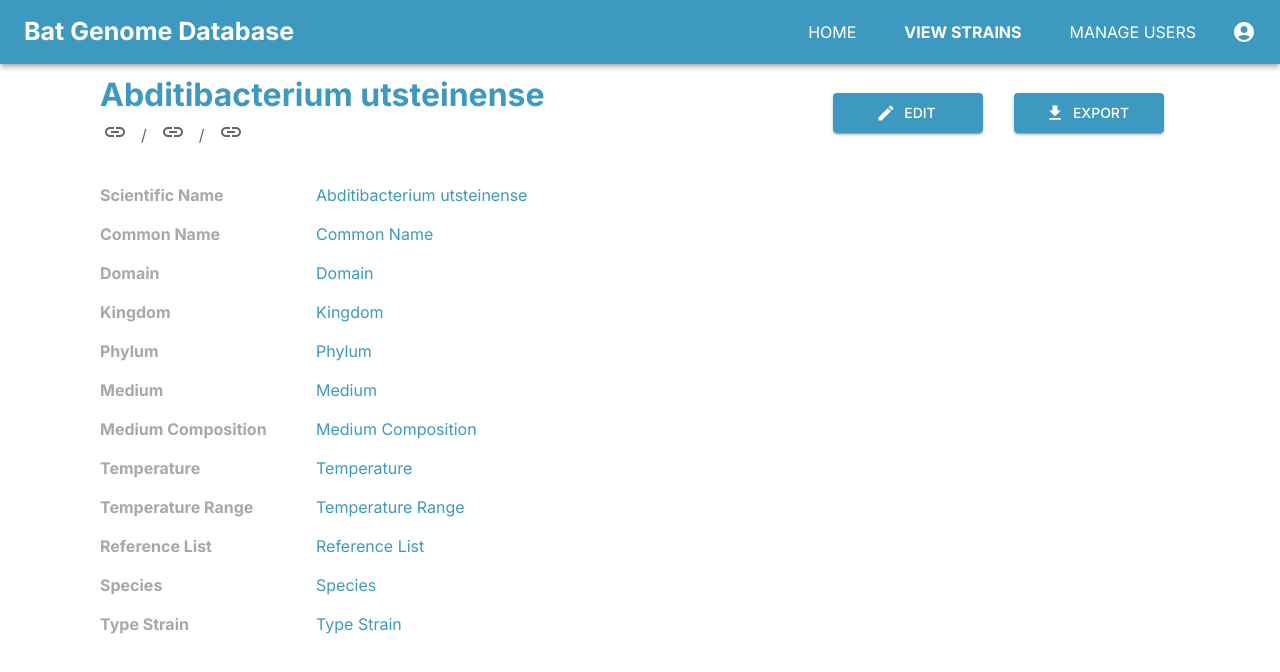
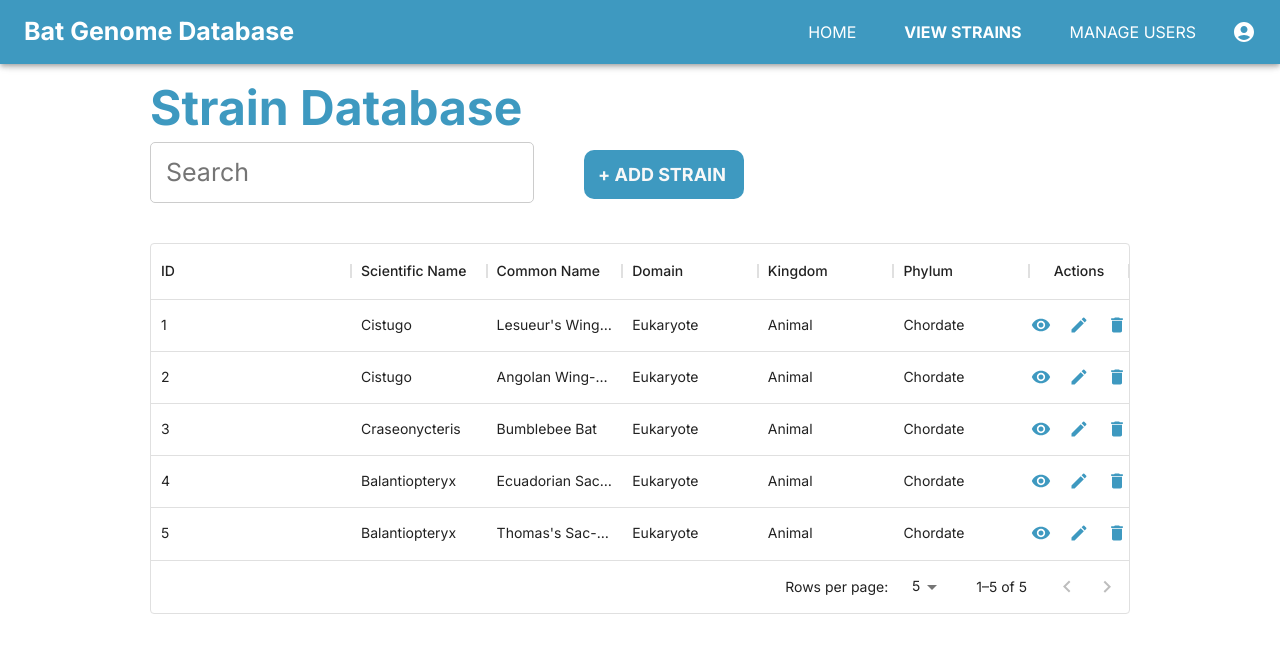
Before and after one commit to lbsomoson/bat-genome-database, a React (Create React App) app in the folder bat-genome-client/: page /view/strain in a window 1280 px wide. Shown: the top 672 px of the page. Built offline with nearby package versions, Linux system fonts and the light colour scheme.

Commit message:
feat: added viewStrain, edited previous viewStrain to viewSpecificStrain
used managedUsers UI
changed previous viewStrain to viewSpecificStrain

```diff
--- a/bat-genome-client/src/App.js
+++ b/bat-genome-client/src/App.js
@@ -14,7 +14,8 @@ import {
 	Home,
 	Login,
 	ManageUsers,
-	ViewStrain
+	ViewStrain,
+	ViewSpecificStrain
 } from "./pages/index";
 
 
@@ -45,6 +46,7 @@ export default function App() {
 				<Route path="/" element={<Layout />}>
 					<Route index element={<Home />} />
 					<Route path="view/strain" element={<ViewStrain />} />
+					<Route path="view/specificstrain" element={<ViewSpecificStrain />} />
 					<Route path="add/strain" element={<AddStrain />} />
 					<Route path="users" element={<ManageUsers />} />
 				</Route>
--- a/bat-genome-client/src/pages/index.js
+++ b/bat-genome-client/src/pages/index.js
@@ -1,8 +1,9 @@
 import Login from "./login/Login";
 import CreateAccount from "./createAccount/CreateAccount";
 import Home from "./home/Home";
-import ViewStrain from "./viewStrain/ViewStrain";
+import ViewStrain from "./viewStrain/viewStrain";
+import ViewSpecificStrain from "./viewSpecificStrain/ViewSpecificStrain";
 import AddStrain from "./addStrain/AddStrain";
 import ManageUsers from "./manageUsers/ManageUsers";
 
-export { Login, CreateAccount, Home, ViewStrain, AddStrain, ManageUsers };
+export { Login, CreateAccount, Home, ViewStrain, ViewSpecificStrain, AddStrain, ManageUsers };
--- /dev/null
+++ b/bat-genome-client/src/pages/viewSpecificStrain/ViewSpecificStrain.css
@@ -0,0 +1,54 @@
+.main {
+  padding: 25px 100px;
+}
+
+body {
+  font-family: 'Inter var', sans-serif;
+}
+
+h1 {
+  color: #3E99C0;
+  font-weight: bold;
+  line-height: 1%;
+}
+
+.container {
+  display: flex;
+  flex-direction: column;
+  align-content: space-around;
+  row-gap: 15px;
+}
+
+.item {
+  display: flex;
+}
+
+.left {
+  width: 20%;
+}
+
+.right {
+  width: 80%;
+}
+
+.topText {
+  display: flex;
+  flex: 40%;
+  margin-top: 20px;
+  margin-bottom: 30px;
+  align-items: center;
+}
+
+.topRight {
+  display: flex;
+}
+
+.topLeft {
+  flex: 60%;
+}
+
+.topRight Button {
+  flex: 50%;
+  margin-left: 15px;
+  display: 'inline-block';
+}
--- /dev/null
+++ b/bat-genome-client/src/pages/viewSpecificStrain/ViewSpecificStrain.jsx
@@ -0,0 +1,143 @@
+import { ThemeProvider, Typography, Box, Button, Breadcrumbs } from "@mui/material";
+import { ArrowBack, Edit, FileDownload, Link } from '@mui/icons-material';
+import { theme } from "../../theme";
+
+import "./ViewSpecificStrain.css";
+
+const detail = {
+	scientificName: "Abditibacterium utsteinense",
+	commonName: "Common Name",
+	domain: "Domain",
+	kingdom: "Kingdom",
+	phylum: "Phylum",
+	medium: "Medium",
+	mediumComposition: "Medium Composition",
+	temperature: "Temperature",
+	temperatureRange: "Temperature Range",
+	referenceList: "Reference List",
+	species: "Species",
+	typeStrain: "Type Strain",
+}
+
+export default function ViewSpecificStrain() {
+
+	function handleClick(event) {
+    event.preventDefault();
+    console.info('You clicked a breadcrumb.');
+  }
+
+	return (
+		<ThemeProvider theme={theme}>
+			<Box>
+				{/* <Typography color="primary.gray"> This is the View Strains page! </Typography> */}
+				<div className="main">
+					<ArrowBack />
+					<Typography fontFamily="Inter">
+						<div className="topText">
+							<div className="topLeft">
+								<h1>
+									{detail.scientificName}
+								</h1>
+								<div role="navigation" onClick={handleClick}>
+									<Breadcrumbs aria-label="breadcrumb">
+										<Link underline="hover"
+											color="inherit"
+											href="/"
+										>
+											Strain
+										</Link>
+										<Link
+											underline="hover"
+											color="inherit"
+											href="/strain"
+										>
+											Strain
+										</Link>
+										<Link
+											underline="hover"
+											color="text.primary"
+											href="/strain"
+											aria-current="page"
+										>
+											{detail.scientificName}
+										</Link>
+									</Breadcrumbs>
+								</div>
+							</div>
+							<div className="topRight">
+								{/* TODO: Hide edit button when user is logged in */}
+								<Button
+									startIcon={<Edit style={{ color: '#fff' }}/>}
+									variant="contained"
+									size="medium"
+									sx={{ width: 150, padding: 1, margin: 2 }}
+									>
+										Edit
+									</Button>
+								<Button
+									startIcon={<FileDownload style={{ color: '#fff' }}/>}
+									variant="contained"
+									size="medium"
+									sx={{ width: 150, padding: 1, margin: 2 }}
+									>
+										Export
+								</Button>
+							</div>
+						</div>
+						<div className="container">
+							<div className="item">
+								<div className="left"><Typography fontWeight="bold" color="primary.gray">Scientific Name</Typography></div>
+								<div className="right"><Typography color="primary.main">{detail.scientificName}</Typography></div>
+							</div>
+							<div className="item">
+								<div className="left"><Typography fontWeight="bold" color="primary.gray">Common Name</Typography></div>
+								<div className="right"><Typography color="primary.main">{detail.commonName}</Typography></div>
+							</div>
+							<div className="item">
+								<div className="left"><Typography fontWeight="bold" color="primary.gray">Domain</Typography></div>
+								<div className="right"><Typography color="primary.main">{detail.domain}</Typography></div>
+							</div>
+							<div className="item">
+								<div className="left"><Typography fontWeight="bold" color="primary.gray">Kingdom</Typography></div>
+								<div className="right"><Typography color="primary.main">{detail.kingdom}</Typography></div>
+							</div>
+							<div className="item">
+								<div className="left"><Typography fontWeight="bold"  color="primary.gray">Phylum</Typography></div>
+								<div className="right"><Typography color="primary.main">{detail.phylum}</Typography></div>
+							</div>
+							<div className="item">
+								<div className="left"><Typography fontWeight="bold" color="primary.gray">Medium</Typography></div>
+								<div className="right"><Typography color="primary.main">{detail.medium}</Typography></div>
+							</div>
+							<div className="item">
+								<div className="left"><Typography fontWeight="bold" color="primary.gray">Medium Composition</Typography></div>
+								<div className="right"><Typography color="primary.main">{detail.mediumComposition}</Typography></div>
+							</div>
+							<div className="item">
+								<div className="left"><Typography fontWeight="bold" color="primary.gray">Temperature</Typography></div>
+								<div className="right"><Typography color="primary.main">{detail.temperature}</Typography></div>
+							</div>
+							<div className="item">
+								<div className="left"><Typography fontWeight="bold" color="primary.gray">Temperature Range</Typography></div>
+								<div className="right"><Typography color="primary.main">{detail.temperatureRange}</Typography></div>
+							</div>
+							<div className="item">
+								<div className="left"><Typography fontWeight="bold" color="primary.gray">Reference List</Typography></div>
+								<div className="right"><Typography color="primary.main">{detail.referenceList}</Typography></div>
+							</div>
+							<div className="item">
+								<div className="left"><Typography fontWeight="bold" color="primary.gray">Species</Typography></div>
+								<div className="right"><Typography color="primary.main">{detail.species}</Typography></div>
+							</div>
+							<div className="item">
+								<div className="left"><Typography fontWeight="bold" color="primary.gray">Type Strain</Typography></div>
+								<div className="right"><Typography color="primary.main">{detail.typeStrain}</Typography></div>
+							</div>
+						</div>
+
+					</Typography>
+				</div>
+			</Box>
+		</ThemeProvider>
+	);
+}
--- a/bat-genome-client/src/pages/viewStrain/ViewStrain.css
+++ b/bat-genome-client/src/pages/viewStrain/ViewStrain.css
@@ -52,3 +52,30 @@ h1 {
     margin-left: 15px;
     display: 'inline-block';
   }
+
+  .search_bar {
+    display: inline-block;
+    float: none;
+    /* display: block; */
+    text-align: left;
+    width: 30vw;
+    margin-right: 50px;
+    padding: 15px;
+    border-radius: 5px;
+    font-size: 25px;
+  }
+  .search_bar {
+    border: 1px solid #ccc;
+  }
+
+  .boxedtext {
+    /* margin-left: 20px; */
+    background-color:#3e99c0 ;
+    display: inline-block;
+    color: #f8f8f8 ;
+    width: 160px;
+    padding: 14px;
+    font-size: 18px;
+    border-radius: 10px;
+    margin: 0;
+  }
--- a/bat-genome-client/src/pages/viewStrain/ViewStrain.jsx
+++ b/bat-genome-client/src/pages/viewStrain/ViewStrain.jsx
@@ -1,143 +1,280 @@
-import { ThemeProvider, Typography, Box, Button, Breadcrumbs } from "@mui/material";
+// import React, { Component } from "react";
+// // import { withRouter } from "react-router-dom";
+// import StrainList from "../../components/strain_content/StrainList";
+// import Sidebar from "../../components/sidebar/Sidebar";
+// import "./Strain.css";
+// import AddStrain from "../../components/strain_content/AddStrain";
+
+
+// export class Strain extends Component {
+//   constructor(props) {
+//     super(props);
+
+//     this.state = {
+//       component: "list",
+//       search_type: "id",
+//       // search_term: "1",
+//     };
+
+//     this.handleComponent = this.handleComponent.bind(this);
+//   }
+
+//   handleComponent() {
+//     if (this.state.component === "list") {
+//       return <StrainList />;
+//     } else {
+//       return <AddStrain />;
+//     }
+//   }
+
+//   render() {
+//     return (
+//       <div>
+//         <Sidebar Crumb={this.props.Crumb} Match={this.props.match} />
+//         <div className="strain_content">
+//           <div className="title_bar">
+//             <div className="left_title_bar">
+
+// 			 	<br/><br/><br/>
+//                 <h1 className="title">Strain Database</h1>
+
+//             </div>
+
+//             <div className="right_title_bar">
+//               {this.state.component === "list" ? (
+//                 <svg
+//                   className="title_bar_button"
+//                   fill="currentColor"
+//                   viewBox="0 0 20 20"
+//                   xmlns="http://www.w3.org/2000/svg"
+//                   onClick={() =>
+//                     this.setState({
+//                       component: "add",
+//                     })
+//                   }
+//                 >
+//                   <path
+//                     fillRule="evenodd"
+//                     d="M10 18a8 8 0 100-16 8 8 0 000 16zm1-11a1 1 0 10-2 0v2H7a1 1 0 100 2h2v2a1 1 0 102 0v-2h2a1 1 0 100-2h-2V7z"
+//                     clipRule="evenodd"
+//                   />
+//                 </svg>
+//               ) :
+// 			   (
+//                 <svg
+//                   className="title_bar_button"
+//                   fill="currentColor"
+//                   viewBox="0 0 20 20"
+//                   xmlns="http://www.w3.org/2000/svg"
+//                   onClick={() =>
+//                     this.setState({
+//                       component: "list",
+//                     })
+//                   }
+//                 >
+//                   <path
+//                     fillRule="evenodd"
+//                     d="M10 18a8 8 0 100-16 8 8 0 000 16zM8.707 7.293a1 1 0 00-1.414 1.414L8.586 10l-1.293 1.293a1 1 0 101.414 1.414L10 11.414l1.293 1.293a1 1 0 001.414-1.414L11.414 10l1.293-1.293a1 1 0 00-1.414-1.414L10 8.586 8.707 7.293z"
+//                     clipRule="evenodd"
+//                   />
+//                 </svg>
+//               )}
+//             </div>
+//           </div>
+//           {this.handleComponent()}
+//         </div>
+//       </div>
+//     );
+//   }
+// }
+
+
+// // ako nagcomment out nung withRouter to remove errors kasi deprecated na to sa react-router-v6
+// // recreate it using useNavigate - lara
+
+// // export default withRouter(Strain);
+// export default Strain;
+
+import { useState } from "react";
+import { useNavigate } from "react-router-dom";
+import { DataGrid, GridActionsCellItem } from "@mui/x-data-grid";
+
+import VisibilityIcon from '@mui/icons-material/Visibility';
+import DeleteIcon from '@mui/icons-material/Delete';
+import EditIcon from '@mui/icons-material/Edit';
+import AddIcon from '@mui/icons-material/Add';
+import { ThemeProvider, Typography, Box } from "@mui/material";
+import Avatar from '@mui/material/Avatar'
+
+import { theme } from "../../theme";
+import { display } from "@mui/system";
+import "./viewStrain.css"
 import { ArrowBack, Edit, FileDownload, Link } from '@mui/icons-material';
-import { theme } from "../../theme";
 
-import "./ViewStrain.css";
-
-const detail = {
-	scientificName: "Abditibacterium utsteinense",
-	commonName: "Common Name",
-	domain: "Domain",
-	kingdom: "Kingdom",
-	phylum: "Phylum",
-	medium: "Medium",
-	mediumComposition: "Medium Composition",
-	temperature: "Temperature",
-	temperatureRange: "Temperature Range",
-	referenceList: "Reference List",
-	species: "Species",
-	typeStrain: "Type Strain",
-}
 
 export default function ViewStrain() {
+	const [pageSize, setPageSize] = useState(5);
 
-	function handleClick(event) {
-    event.preventDefault();
-    console.info('You clicked a breadcrumb.');
-  }
+	//----- For placeholder avatars only (will be replaced by profile photos)
+	function stringToColor(string) {
+		let hash = 0;
+		let i;
 
+		/* eslint-disable no-bitwise */
+		for (i = 0; i < string.length; i += 1) {
+		  hash = string.charCodeAt(i) + ((hash << 5) - hash);
+		}
+
+		let color = '#';
+
+		for (i = 0; i < 3; i += 1) {
+		  const value = (hash >> (i * 8)) & 0xff;
+		  color += `00${value.toString(16)}`.slice(-2);
+		}
+		/* eslint-enable no-bitwise */
+
+		return color;
+	}
+
+	function stringAvatar(name) {
+		return {
+		  sx: {
+			bgcolor: stringToColor(name),
+		  },
+		  children: `${name.split(' ')[0][0]}`,
+		};
+	  }
+	//-----
+
+	// function getcommon_name(params) {
+	// 	switch(params.row.common_name){
+	// 		case 102:
+	// 			return "User"
+	// 		case 202:
+	// 			return "Admin"
+	// 	}
+	// }
+
+    const rows = [
+        { id: 1, name: '1', sci_name: 'Cistugo', common_name: "Lesueur's Wing-gland Bat", domain: "Eukaryote", kingdom: "Animal",  phylum: "Chordate" },
+        { id: 2, name: '2', sci_name: 'Cistugo', common_name: "Angolan Wing-gland Bat", domain: "Eukaryote", kingdom: "Animal", phylum: "Chordate" },
+        { id: 3, name: '3', sci_name: 'Craseonycteris', common_name: "Bumblebee Bat", domain: "Eukaryote", kingdom: "Animal", phylum: "Chordate" },
+        { id: 4, name: '4', sci_name: 'Balantiopteryx', common_name: "Ecuadorian Sac-winged Bat", domain: "Eukaryote", kingdom: "Animal", phylum: "Chordate" },
+        { id: 5, name: '5', sci_name: 'Balantiopteryx', common_name: "Thomas's Sac-winged Bat", domain: "Eukaryote", kingdom: "Animal", phylum: "Chordate" },
+        // { id: 6, name: '6', sci_name: 'mel', common_name: 102, domain: "test2@gmail.com", kingdom: "09876543210", phylum: "09876543210"},
+        // { id: 7, name: '7', sci_name: 'ferclifford', common_name: 202, domain: "test7@gmail.com", kingdom: "09876543210", phylum: "09876543210" },
+        // { id: 8, name: '8', sci_name: 'rossfrances', common_name: 102, domain: "test9@gmail.com", kingdom: "09876543210", phylum: "09876543210" },
+        // { id: 9, name: '9', sci_name: 'hrvyroxie', common_name: 202, domain: "test2@gmail.com", kingdom: "09876543210", phylum: "09876543210" },
+      ];
+
+    const columns = [
+		// {
+		// 	field: "id",
+		// 	headerName: "",
+		// 	minWidth: 50,
+		// 	sortable: false,
+		// 	renderCell: (params) => {
+		// 		console.log(params);
+		// 		return (
+		// 		  <>
+		// 			<Avatar {...stringAvatar(params.row.name)}/>
+		// 		  </>
+		// 		);
+		// 	  }
+		// },
+		{
+			field: "name",
+			headerName: "ID",
+			minWidth: 200,
+			flex: 1,
+		},
+		{
+			field: "sci_name",
+			headerName: "Scientific Name",
+			minwidth: 200,
+			flex: 1,
+		},
+		{
+			field: "common_name",
+			headerName: "Common Name",
+			minWidth: 110,
+			flex: 1,
+		},
+		{
+			field: "domain",
+			headerName: "Domain",
+			minWidth: 110,
+			flex: 1,
+		},
+		{
+			field: "kingdom",
+			headerName: "Kingdom",
+			minWidth: 110,
+			flex: 1,
+		},
+    {
+			field: "phylum",
+			headerName: "Phylum",
+			minWidth: 110,
+			flex: 1,
+		},
+		{
+			field: "actions",
+			headerName: "Actions",
+			type: "actions",
+			minWidth: 80,
+			getActions: (params) => [
+				<GridActionsCellItem
+					icon={<VisibilityIcon color={"primary"}/>}
+					label="View User Details"
+				/>,
+        <GridActionsCellItem
+        icon={<EditIcon color={"primary"}/>}
+        label="Edit"
+      />,
+				<GridActionsCellItem
+					icon={<DeleteIcon color={"primary"}/>}
+					label="Delete"
+				/>
+			]
+		},
+	];
 	return (
 		<ThemeProvider theme={theme}>
-			<Box>
-				{/* <Typography color="primary.gray"> This is the View Strains page! </Typography> */}
-				<div className="main">
-					<ArrowBack />
-					<Typography fontFamily="Inter">
-						<div className="topText">
-							<div className="topLeft">
-								<h1>
-									{detail.scientificName}
-								</h1>
-								<div role="navigation" onClick={handleClick}>
-									<Breadcrumbs aria-label="breadcrumb">
-										<Link underline="hover"
-											color="inherit"
-											href="/"
-										>
-											Strain
-										</Link>
-										<Link
-											underline="hover"
-											color="inherit"
-											href="/strain"
-										>
-											Strain
-										</Link>
-										<Link
-											underline="hover"
-											color="text.primary"
-											href="/strain"
-											aria-current="page"
-										>
-											{detail.scientificName}
-										</Link>
-									</Breadcrumbs>
-								</div>
-							</div>
-							<div className="topRight">
-								{/* TODO: Hide edit button when user is logged in */}
-								<Button
-									startIcon={<Edit style={{ color: '#fff' }}/>}
-									variant="contained"
-									size="medium"
-									sx={{ width: 150, padding: 1, margin: 2 }}
-									>
-										Edit
-									</Button>
-								<Button
-									startIcon={<FileDownload style={{ color: '#fff' }}/>}
-									variant="contained"
-									size="medium"
-									sx={{ width: 150, padding: 1, margin: 2 }}
-									>
-										Export
-								</Button>
-							</div>
-						</div>
-						<div className="container">
-							<div className="item">
-								<div className="left"><Typography fontWeight="bold" color="primary.gray">Scientific Name</Typography></div>
-								<div className="right"><Typography color="primary.main">{detail.scientificName}</Typography></div>
-							</div>
-							<div className="item">
-								<div className="left"><Typography fontWeight="bold" color="primary.gray">Common Name</Typography></div>
-								<div className="right"><Typography color="primary.main">{detail.commonName}</Typography></div>
-							</div>
-							<div className="item">
-								<div className="left"><Typography fontWeight="bold" color="primary.gray">Domain</Typography></div>
-								<div className="right"><Typography color="primary.main">{detail.domain}</Typography></div>
-							</div>
-							<div className="item">
-								<div className="left"><Typography fontWeight="bold" color="primary.gray">Kingdom</Typography></div>
-								<div className="right"><Typography color="primary.main">{detail.kingdom}</Typography></div>
-							</div>
-							<div className="item">
-								<div className="left"><Typography fontWeight="bold"  color="primary.gray">Phylum</Typography></div>
-								<div className="right"><Typography color="primary.main">{detail.phylum}</Typography></div>
-							</div>
-							<div className="item">
-								<div className="left"><Typography fontWeight="bold" color="primary.gray">Medium</Typography></div>
-								<div className="right"><Typography color="primary.main">{detail.medium}</Typography></div>
-							</div>
-							<div className="item">
-								<div className="left"><Typography fontWeight="bold" color="primary.gray">Medium Composition</Typography></div>
-								<div className="right"><Typography color="primary.main">{detail.mediumComposition}</Typography></div>
-							</div>
-							<div className="item">
-								<div className="left"><Typography fontWeight="bold" color="primary.gray">Temperature</Typography></div>
-								<div className="right"><Typography color="primary.main">{detail.temperature}</Typography></div>
-							</div>
-							<div className="item">
-								<div className="left"><Typography fontWeight="bold" color="primary.gray">Temperature Range</Typography></div>
-								<div className="right"><Typography color="primary.main">{detail.temperatureRange}</Typography></div>
-							</div>
-							<div className="item">
-								<div className="left"><Typography fontWeight="bold" color="primary.gray">Reference List</Typography></div>
-								<div className="right"><Typography color="primary.main">{detail.referenceList}</Typography></div>
-							</div>
-							<div className="item">
-								<div className="left"><Typography fontWeight="bold" color="primary.gray">Species</Typography></div>
-								<div className="right"><Typography color="primary.main">{detail.species}</Typography></div>
-							</div>
-							<div className="item">
-								<div className="left"><Typography fontWeight="bold" color="primary.gray">Type Strain</Typography></div>
-								<div className="right"><Typography color="primary.main">{detail.typeStrain}</Typography></div>
-							</div>
-						</div>
+			<Box sx={{display:"flex", flexDirection:"column", mx:"150px", my:"80px"}}>
+				<Typography
+					variant={"h3"}
+					fontWeight={"bold"}
+					color={theme.palette.primary.main}
+					mb={5}
+				>
+					Strain Database
+          <br/>
+          <input
+            name="search_term"
+            className="search_bar"
+            placeholder={"Search"}
+            // onChange={this.handleInputChange}
+          />
 
-					</Typography>
-				</div>
+            {/* <GridActionsCellItem
+					icon={<AddIcon color={"primary"}/>}
+					label="Add Strain"
+				/> */}
+
+        <div className="boxedtext">+ ADD STRAIN</div>
+				</Typography>
+					<DataGrid
+						rows={rows}
+						columns={columns}
+						pageSize={pageSize}
+						onPageSizeChange={(newPageSize) => setPageSize(newPageSize)}
+						rowsPerPageOptions={[5, 10, 20]}
+						pagination
+						autoHeight
+					/>
 			</Box>
+
 		</ThemeProvider>
 	);
 }
```
Also changed, not shown: 1 other file (tests, documents, lock files or other folders). Lines whose indentation alone changed are shown as unchanged.
